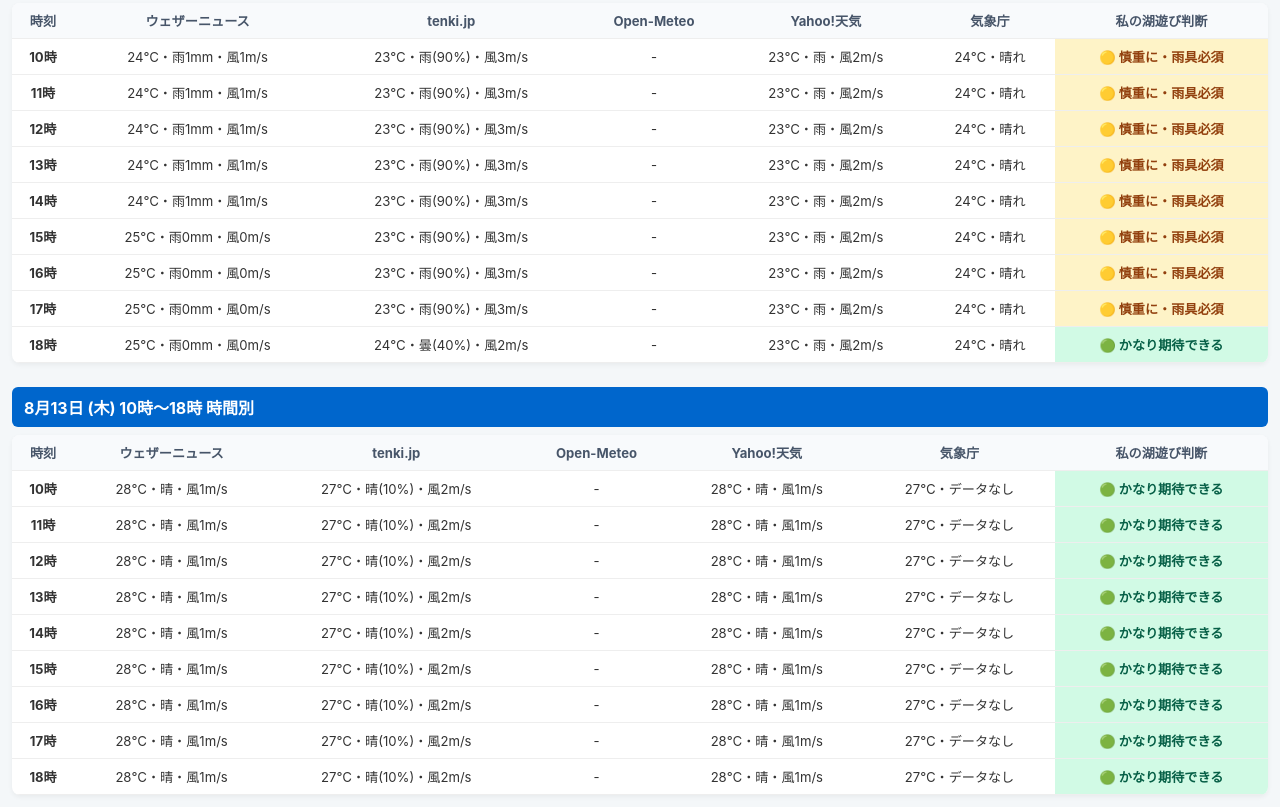
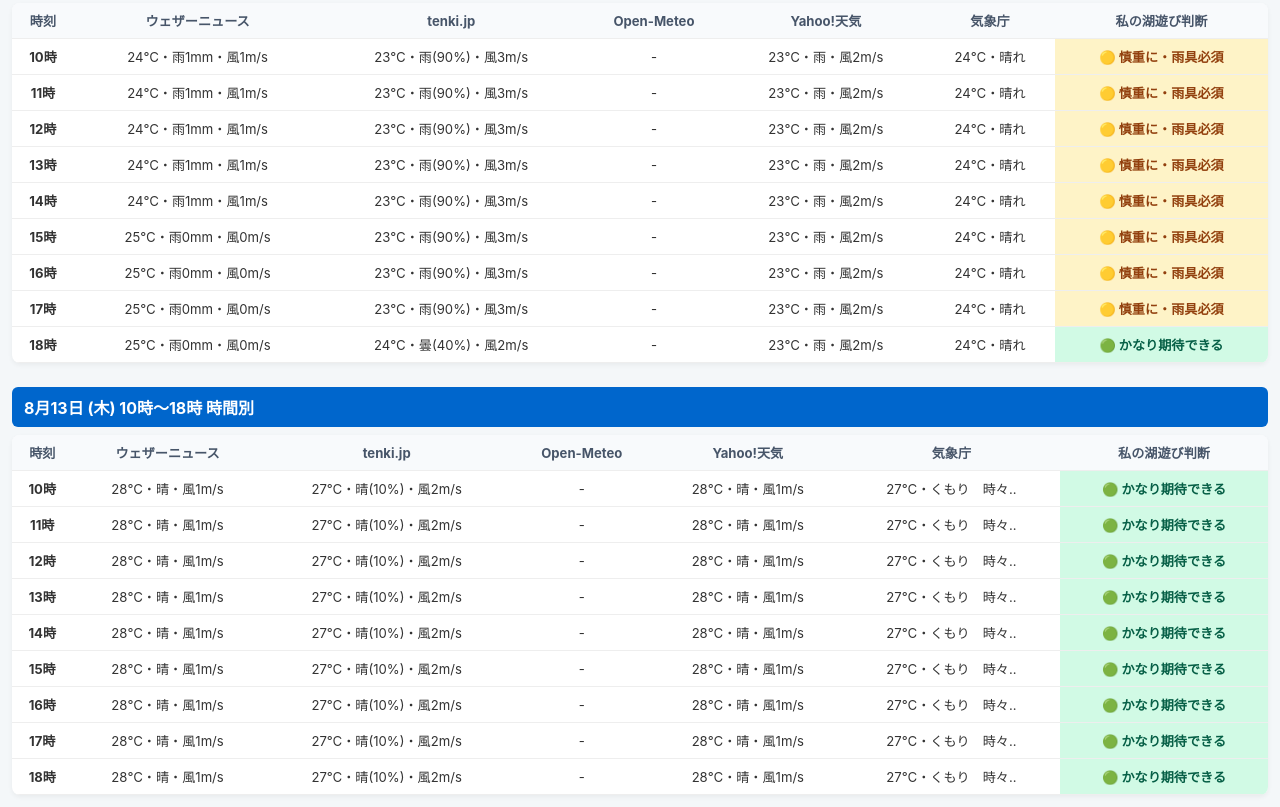
Before and after one commit to f-pi-26/motosuko-weathe, a plain HTML site: page index.html in a window 1280 px wide. Shown: the part 596-1403 px from the top of the page. Drawn offline with Linux system fonts and the light colour scheme.

Commit message:
Update weather data

```diff
--- a/index.html
+++ b/index.html
@@ -22,7 +22,7 @@
 <body>
     <header>
         <h1>本栖湖 湖遊び 5社気象比較・判断表</h1>
-        <div class="update">最終更新: 2026年11月22日 08:10 JST</div>
+        <div class="update">最終更新: 2026年11月22日 12:08 JST</div>
     </header>
 
         <div class="date-title">8月11日 (火) 10時〜18時 時間別</div>
@@ -259,7 +259,7 @@
                     <td>27℃・晴(10%)・風2m/s</td>
                     <td>-</td>
                     <td>28℃・晴・風1m/s</td>
-                    <td>27℃・データなし</td>
+                    <td>27℃・くもり　時々..</td>
                     <td class="status-green">🟢 かなり期待できる</td>
                 </tr>
 
@@ -269,7 +269,7 @@
                     <td>27℃・晴(10%)・風2m/s</td>
                     <td>-</td>
                     <td>28℃・晴・風1m/s</td>
-                    <td>27℃・データなし</td>
+                    <td>27℃・くもり　時々..</td>
                     <td class="status-green">🟢 かなり期待できる</td>
                 </tr>
 
@@ -279,7 +279,7 @@
                     <td>27℃・晴(10%)・風2m/s</td>
                     <td>-</td>
                     <td>28℃・晴・風1m/s</td>
-                    <td>27℃・データなし</td>
+                    <td>27℃・くもり　時々..</td>
                     <td class="status-green">🟢 かなり期待できる</td>
                 </tr>
 
@@ -289,7 +289,7 @@
                     <td>27℃・晴(10%)・風2m/s</td>
                     <td>-</td>
                     <td>28℃・晴・風1m/s</td>
-                    <td>27℃・データなし</td>
+                    <td>27℃・くもり　時々..</td>
                     <td class="status-green">🟢 かなり期待できる</td>
                 </tr>
 
@@ -299,7 +299,7 @@
                     <td>27℃・晴(10%)・風2m/s</td>
                     <td>-</td>
                     <td>28℃・晴・風1m/s</td>
-                    <td>27℃・データなし</td>
+                    <td>27℃・くもり　時々..</td>
                     <td class="status-green">🟢 かなり期待できる</td>
                 </tr>
 
@@ -309,7 +309,7 @@
                     <td>27℃・晴(10%)・風2m/s</td>
                     <td>-</td>
                     <td>28℃・晴・風1m/s</td>
-                    <td>27℃・データなし</td>
+                    <td>27℃・くもり　時々..</td>
                     <td class="status-green">🟢 かなり期待できる</td>
                 </tr>
 
@@ -319,7 +319,7 @@
                     <td>27℃・晴(10%)・風2m/s</td>
                     <td>-</td>
                     <td>28℃・晴・風1m/s</td>
-                    <td>27℃・データなし</td>
+                    <td>27℃・くもり　時々..</td>
                     <td class="status-green">🟢 かなり期待できる</td>
                 </tr>
 
@@ -329,7 +329,7 @@
                     <td>27℃・晴(10%)・風2m/s</td>
                     <td>-</td>
                     <td>28℃・晴・風1m/s</td>
-                    <td>27℃・データなし</td>
+                    <td>27℃・くもり　時々..</td>
                     <td class="status-green">🟢 かなり期待できる</td>
                 </tr>
 
@@ -339,7 +339,7 @@
                     <td>27℃・晴(10%)・風2m/s</td>
                     <td>-</td>
                     <td>28℃・晴・風1m/s</td>
-                    <td>27℃・データなし</td>
+                    <td>27℃・くもり　時々..</td>
                     <td class="status-green">🟢 かなり期待できる</td>
                 </tr>
             </tbody></table></div></body></html>
```
